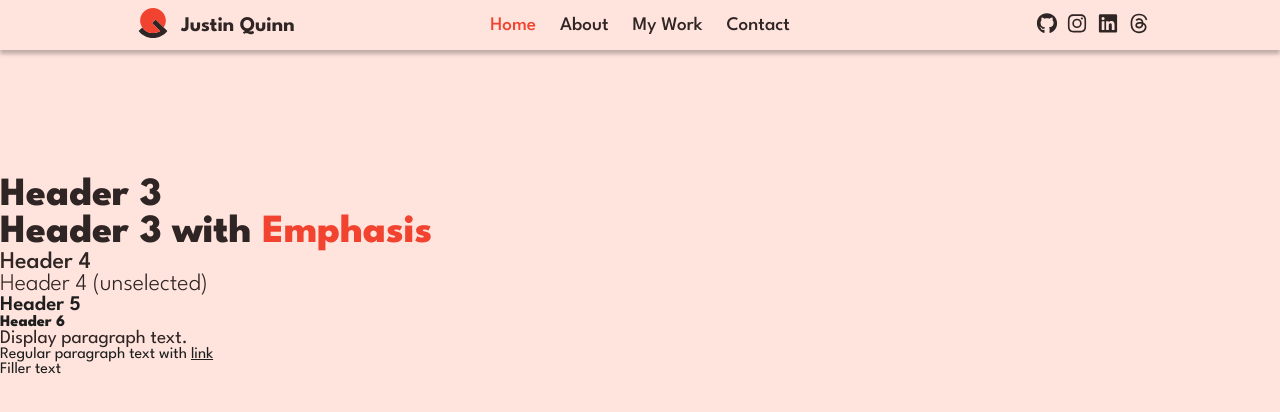
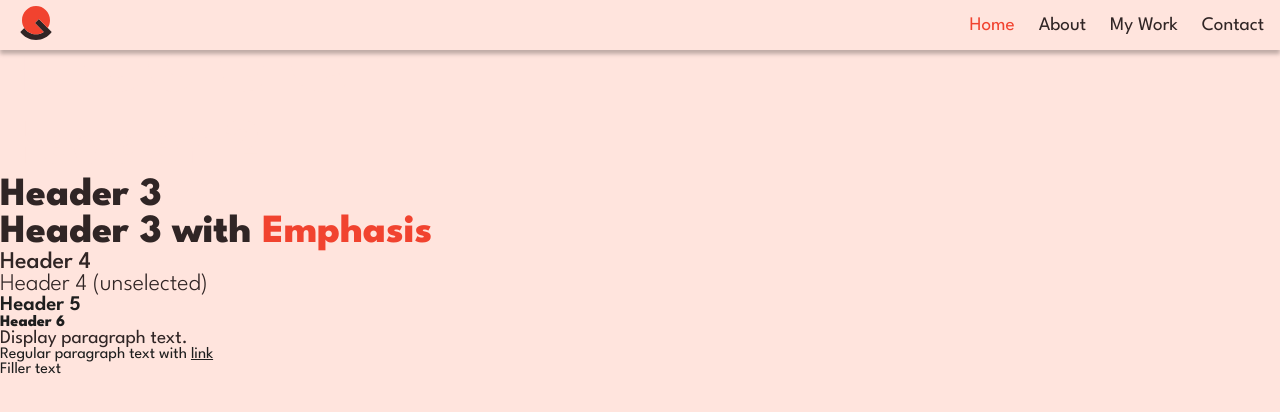
Before and after one commit to justinquinnb/Portfolio, a Next.js app: page / in a window 1280 px wide. Shown: the top 412 px of the page. Built offline with nearby package versions, Linux system fonts and the light colour scheme.

Commit message:
Refactor navbar styling for mobile
-Use mobile-first approach
-Significantly clean up and optimize navbar styling
-WIP breakpoints beyond mobile

```diff
--- a/src/app/globals.css
+++ b/src/app/globals.css
@@ -1,4 +1,13 @@
 :root {
+  /** Min breakpoint sizes */
+  --xs: 0;
+  --sm: 576px;
+  --md: 768px;
+  --lg: 992px;
+  --xl: 1200px;
+  --xxl: 1400px;
+
+  /* Color palette */
   --q-black: #1E1E1E;
   --q-dark-gray: #302525;
   --q-orange: #F1432F;
@@ -7,6 +16,7 @@
   --q-white: #FFE4DD;
   --box-shadow: 0 4px 4px rgba(var(--shadow-color), 0.25);
 
+  /* Theme */
   --page-background-color: var(--q-white);
   --full-bleed-background-color: var(--q-dark-gray);
   --primary-background-color: var(--q-white);
--- a/src/components/frame-elements/nav/bar/Navbar.tsx
+++ b/src/components/frame-elements/nav/bar/Navbar.tsx
@@ -29,17 +29,17 @@ export default function Navbar({ className}: { className?: string }) {
   })
 
   return (
-      <nav className={`${styles.navbar} ${isAtTop ? styles.atTop : ""} ${className}`}>
+      <nav className={`${styles.navbar} ${isAtTop ? styles.scrolledToTop : ""} ${className}`}>
         <div className={styles.wordmark}>
-          <Link href={"/public"}>
-            <Image src={"/branding/jq-icon-light.svg"} alt={"Justin Quinn logo"} width={50} height={50} />
+          <Link href={"/"}>
+            <Image src={"/branding/jq-icon-light.svg"} alt={"Justin Quinn logo"} width={40} height={40} />
           </Link>
-          <Link className={styles.word} href={"/public"}>Justin Quinn</Link>
+          <Link className={styles.word} href={"/"}>Justin Quinn</Link>
         </div>
         <ul className={styles.navigation}>
           {topLevelElements.map((topLevelElement) => {
             if (!("subpages" in topLevelElement)) {
-              return (<li key={topLevelElement.name}><NavbarItem className={styles.childless} page={topLevelElement}></NavbarItem></li>)
+              return (<li key={topLevelElement.name}><NavbarItem className={styles.childlessPage} page={topLevelElement}></NavbarItem></li>)
             } else {
               return (<li key={topLevelElement.name}><NavbarGroup pageGroup={topLevelElement}></NavbarGroup></li>)
             }
@@ -55,24 +55,20 @@ function NavbarGroup({pageGroup}: {pageGroup: NavGroup}) {
   const isGroupSelected = currentPath.startsWith(pageGroup.path);
 
   return (
-      <div className={styles.group}>
-        <NavbarItem className={styles.parent} page={pageGroup} isSelected={isGroupSelected} />
-        <ul className={styles.children}>
+      <div className={styles.pageGroup}>
+        <NavbarItem className={`${styles.pageGroupParent} ${isGroupSelected ? styles.childSelected : ""}`} page={pageGroup} />
+        <ul className={styles.pageGroupChildren}>
           {pageGroup.subpages.map((subpage: NavPage) =>
-              (<li key={subpage.name}><NavbarItem page={subpage} className={styles.child}/></li>)
+              (<li key={subpage.name}><NavbarItem page={subpage} className={styles.childPage}/></li>)
           )}
         </ul>
       </div>
   )
 }
 
-function NavbarItem({page, isSelected, className}: {page: NavPage; isSelected?: boolean; className?: string}) {
-  if (isSelected == undefined) {
-    const currentPath = usePathname();
-    isSelected = currentPath === page.path;
-  }
-
-  const selectedClass = isSelected ? styles.selected : "";
+function NavbarItem({page, className}: {page: NavPage; isSelected?: boolean; className?: string}) {
+  const currentPath = usePathname();
+  const selectedClass = currentPath === page.path ? styles.selected : "";
 
   if ("visitable" in page && !page.visitable) {
     return (<span className={`${className} display-text ${selectedClass} not-visitable`}>{page.name}</span>)
--- a/src/components/frame-elements/nav/bar/navbar.module.css
+++ b/src/components/frame-elements/nav/bar/navbar.module.css
@@ -1,159 +1,108 @@
 .navbar {
-    padding: 0.6rem 10%;
-
-    min-height: 50px;
-    max-height: 6vh;
-
     display: flex;
-    flex-direction: row;
     justify-content: space-between;
     align-items: center;
+    padding: 0.2rem 1rem;
+    height: fit-content;
 
+    background-color: var(--page-background-color);
     box-shadow: var(--default-box-shadow);
-    background-color: var(--page-background-color);
+    --tli-color: var(--large-text-color);
 
-    --top-level-page-default-color: var(--large-text-color);
     transition:
         background-color 0.2s ease-in-out,
         box-shadow 0.2s ease-in-out,
-        --top-level-page-default-color 0.2s ease-in-out;
+        --tli-color 0.2s ease-in-out;
 }
 
-.navigation,
-.navigation ul {
-    list-style: none;
+/* Scrolled to Top State */
+.navbar.scrolledToTop:not(:hover) {
+    background-color: transparent;
+    box-shadow: none;
+
+    .wordmark, .socials {
+        opacity: 0;
     }
 
-.wordmark,
-.navigation,
-.socials {
-    display: flex;
-    flex-direction: row;
-    align-items: center;
-}
-
-.wordmark,
-.socials {
-    flex: 1 1 20%;
-    opacity: 100%;
-    transition: opacity 0.2s ease-in-out;
-}
-
-.navbar.atTop {
-    background: transparent;
-    box-shadow: none;
-    --top-level-page-default-color: var(--text-on-full-bleed-color);
-}
-
-.navbar:hover .wordmark,
-.navbar:hover .socials {
-    opacity: 1;
-}
-
-.navbar:hover {
-    box-shadow: var(--default-box-shadow);
-    --top-level-page-default-color: var(--large-text-color);
-    background-color: var(--page-background-color);
+    --tli-color: var(--text-on-full-bleed-color);
 }
 
 /* Wordmark */
 .wordmark {
-    justify-content: start;
-    gap: 0.2rem;
+    display: flex;
+    align-items: center;
+
+    transition: opacity 0.2s;
+
+    .word {
+        display: none;
     }
 
-.wordmark a {
-    text-decoration: none;
-    color: var(--large-text-color);
+    img {
+        padding: 0.2rem 0;
     }
-
-.atTop .wordmark {
-    opacity: 0;
-}
-
-.wordmark:hover {
-    color: var(--large-text-color);
-}
-
-.wordmark .word {
-    font-weight: 700;
-    font-size: 1.3rem;
-    white-space: nowrap;
-    transform: translateY(1px);
-}
-
-.wordmark a img {
-    padding: 0.6rem 0;
 }
 
 /* Navigation */
 .navigation {
-    flex: 1 1 60%;
-    justify-content: center;
+    display: flex;
+    align-items: center;
     gap: 1.5rem;
-    font-weight: 500;
+
+    list-style: none;
+
+    li .childlessPage,
+    li .pageGroupParent {
+        color: var(--tli-color);
+        text-decoration: none;
+        transition: color 0.2s;
     }
 
-.group {
-    position: relative;
+    li .pageGroupParent {
+        pointer-events: none;
     }
 
-.group:hover {
-    text-decoration: underline;
-    color: var(--large-text-color);
+    li a:hover {
+        color: var(--link-hover-color);
     }
 
-.group:hover .children {
-    opacity: 1;
-    transform: translateY(0);
-    pointer-events: all;
-}
-
-.parent {
-    pointer-events: none;
-    transition: color 0.2s ease-in-out;
-}
-
-.group:hover .parent {
-    color: var(--large-text-color);
-}
-
-.selected .not-visitable:hover {
-    color: var(--large-text-color);
-}
-
-.selected {
+    li .selected {
         color: var(--emphasis-color);
     }
 
-.parent,
-.childless {
-    text-decoration: none;
-    text-wrap: nowrap;
+    li .childSelected {
+        color: var(--emphasis-color);
     }
 
-.parent:not(.selected),
-.childless:not(.selected) {
-    color: var(--top-level-page-default-color);
-}
+    /* Dropdowns */
+    .pageGroupChildren {
+        visibility: hidden;
+        opacity: 0;
+        transform: translateY(-10%);
 
-.childless:hover {
-    color: var(--link-hover-color)
-}
+        list-style: none;
 
-.children {
-    opacity: 0;
-    transform: translateY(-8%);
-    pointer-events: none;
         position: absolute;
         left: -1rem;
         padding: 0.2rem 0.8rem 0.8rem 0.8rem;
         border-radius: 0 0 0.2rem 0.2rem;
-    transition: opacity 0.15s ease-in-out,
-        transform 0.15s ease-in-out; /* So this feels a little snappier */
+
+        transition:
+            background-color 0.2s ease-in-out,
+            opacity 0.2s ease-in-out,
+            transform 0.15s ease-in-out,
+            visibility 0.15s;
+
+        li {
+            margin-top: 0.4rem;
         }
 
-.children::after {
+        a {
+            text-decoration: none;
+        }
+    }
+
+    .pageGroupChildren::after {
         content: "";
         position: absolute;
         top: .9rem;
@@ -167,49 +116,28 @@
         border-radius: 0 0 0.2rem 0.2rem;
     }
 
-.children a {
-    text-decoration: none;
+    .pageGroup {
+        position: relative;
     }
 
-.children li {
-    padding-top: 0.5rem;
+    .pageGroup:hover {
+        color: var(--large-text-color);
+        text-decoration: underline 2px;
+
+        .childSelected {
+            color: var(--large-text-color);
+        }
+
+        .pageGroupChildren {
+            visibility: visible;
+            opacity: 1;
+            transform: translateY(0);
+        }
+    }
 }
 
 /* Socials */
 .socials {
-    justify-content: end;
-    gap: 0.3rem;
-    color: var(--large-text-color);
-    font-size: 1.3rem;
+    display: none;
+    transition: opacity 0.2s;
 }
-
-.atTop .socials {
-    opacity: 0;
-}
-
-@media (max-width: 780px) {
-    .wordmark,
-    .navigation {
-        flex: 1 1 50%;
-    }
-
-    .navigation {
-        justify-content: right;
-    }
-
-    .socials {
-        display: none;
-    }
-}
-
-@media (max-width: 620px) {
-    .wordmark .word {
-        display: none;
-    }
-}
-
-@media (max-width: 440px) {
-    .navbar {
-        padding: 0.6rem 5%;
-    }
-}
```
Lines whose indentation alone changed are shown as unchanged.
